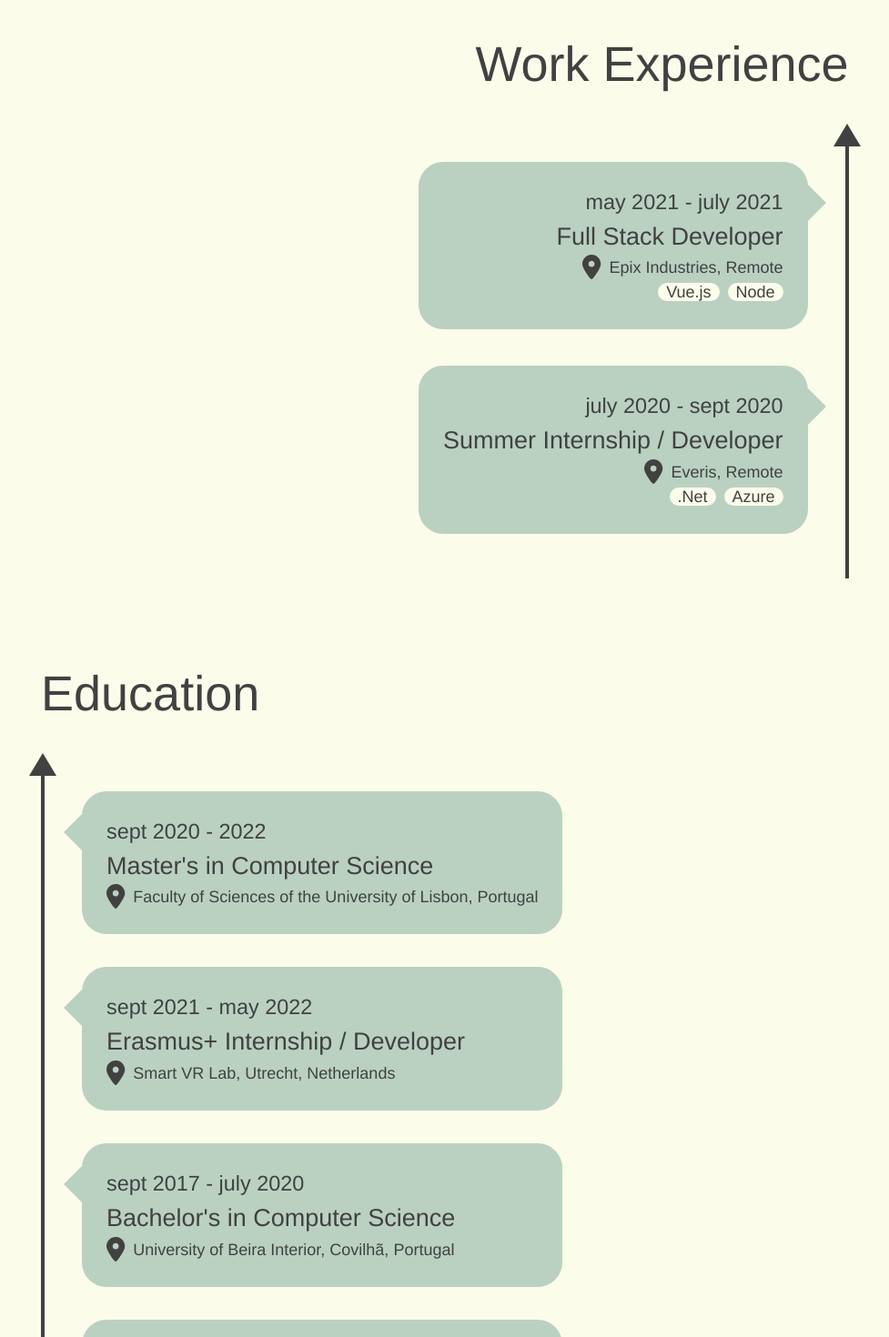
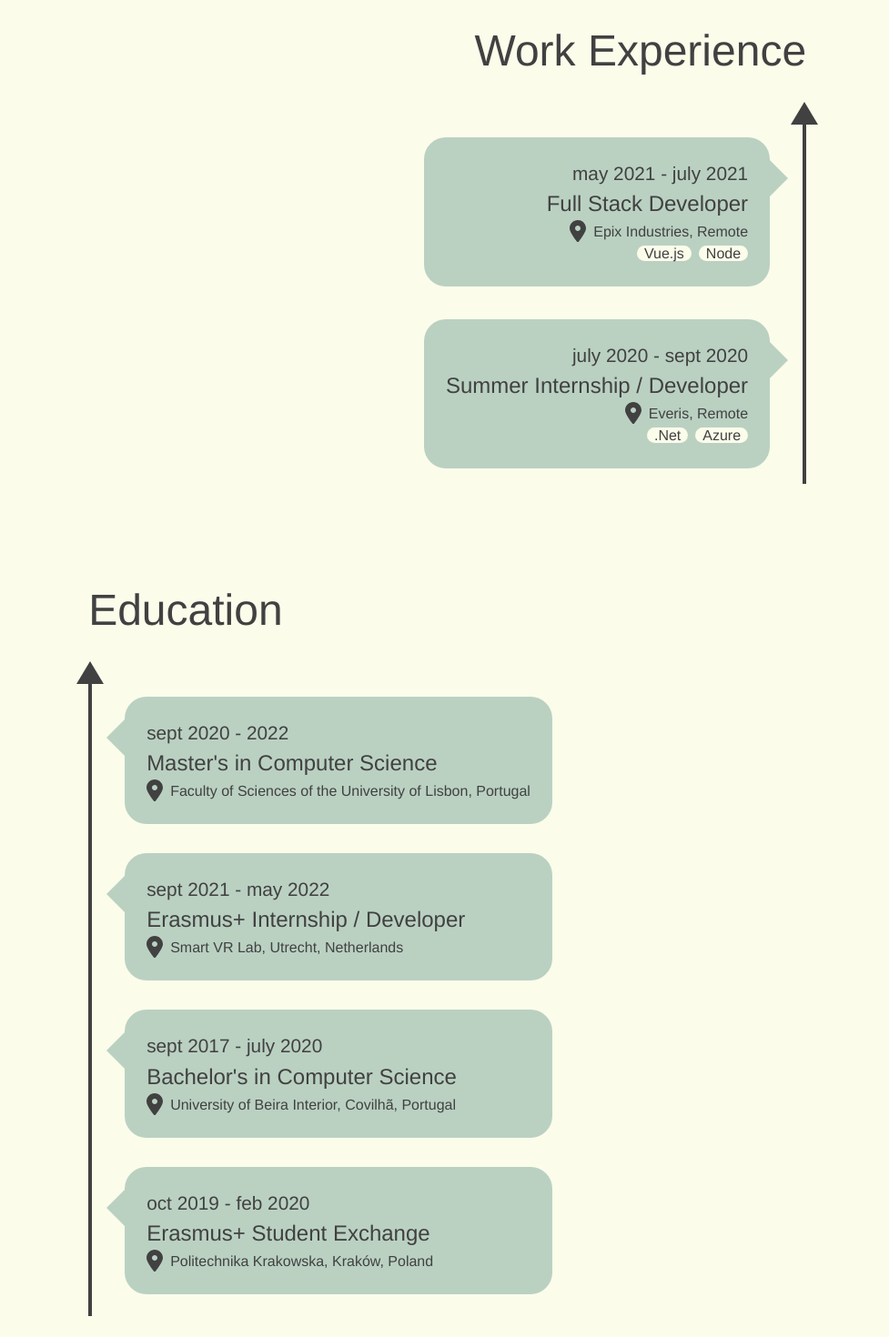
Before and after one commit to Bosutike/r-vieira.github.io, a Vue app: page / in a window 1280 px wide. Shown: the part 860-2330 px from the top of the page at 91% size, without its empty margins (126-1103 px from the left). Built offline with nearby package versions, Linux system fonts and the light colour scheme.

Commit message:
Fix web text size

```diff
--- a/src/assets/tailwind.css
+++ b/src/assets/tailwind.css
@@ -5,7 +5,7 @@
 * {
   border-color: #414141;
   color: #414141;
-  font-size: 18px;
+  font-size: 16px;
 }
 
 @media screen and (max-width: 640px) {
--- a/src/components/EducationComponent.vue
+++ b/src/components/EducationComponent.vue
@@ -59,7 +59,7 @@ export default {
 .timeline {
   position: absolute;
   width: 4px;
-  height: 800px;
+  height: 700px;
   background-color: #414141;
 }
 
--- a/src/components/ExperienceComponent.vue
+++ b/src/components/ExperienceComponent.vue
@@ -46,7 +46,7 @@ export default {
 .timeline {
   position: absolute;
   width: 4px;
-  height: 480px;
+  height: 400px;
   right: 0;
   background-color: #414141;
 }
```
